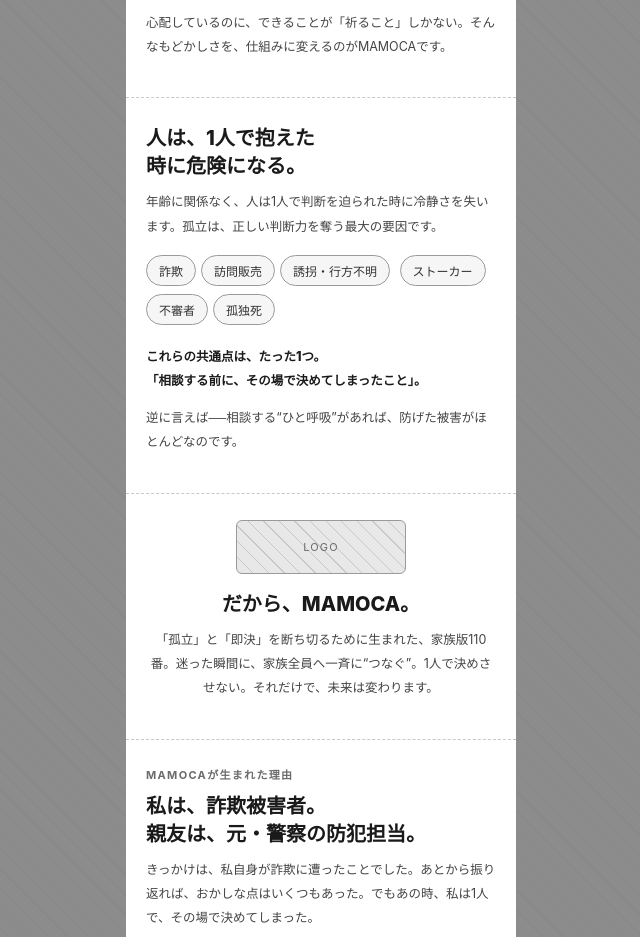
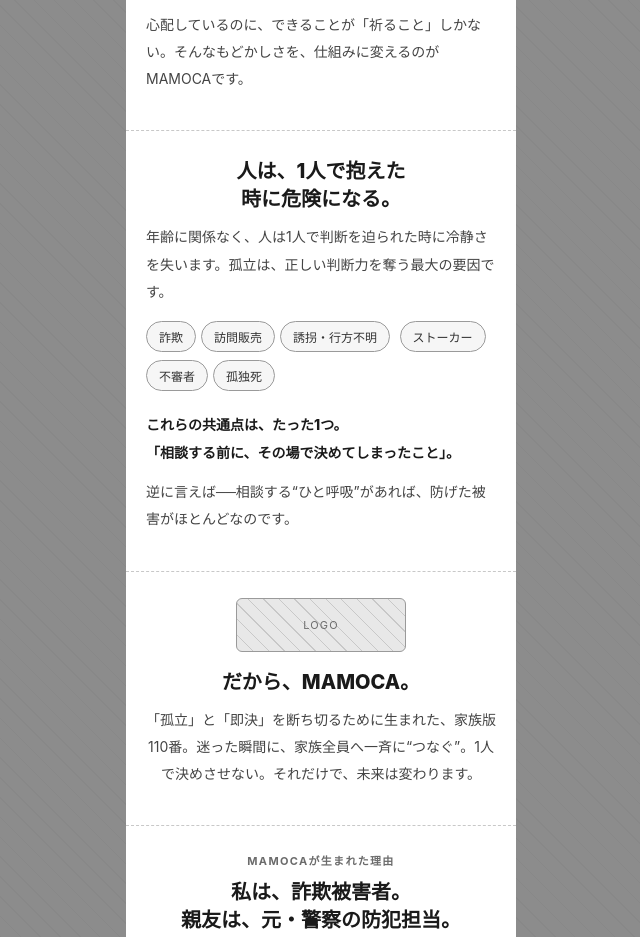
Before and after one commit to FUKUDA1210/mamoca, a plain HTML site: page index.html in a window 1280 px wide. Shown: the part 845-1782 px from the top of the page, without its empty margins (319-959 px from the left). Drawn offline with Linux system fonts and the light colour scheme.

Commit message:
Add files via upload

```diff
--- a/index.html
+++ b/index.html
@@ -52,12 +52,12 @@
 
   /* wireframe primitives */
   .h1{font-size:26px; line-height:1.35; font-weight:800; letter-spacing:-.01em; margin:0 0 12px;}
-  .h2{font-size:20px; line-height:1.4; font-weight:800; margin:0 0 10px;}
+  .h2{font-size:20px; line-height:1.4; font-weight:800; margin:0 0 10px; text-align:center;}
   .lead{font-size:13px; line-height:1.85; color:#333; margin:0 0 14px;}
-  .body{font-size:12.5px; line-height:1.95; color:#444; margin:0 0 12px;}
+  .body{font-size:14px; line-height:1.95; color:#444; margin:0 0 12px;}
   .small{font-size:11px; line-height:1.7; color:var(--muted); margin:8px 0 0;}
   .strong{font-weight:800; color:var(--ink);}
-  .eyebrow{font-size:11px; letter-spacing:.12em; color:var(--muted); margin:0 0 10px; font-weight:700;}
+  .eyebrow{font-size:11px; letter-spacing:.12em; color:var(--muted); margin:0 0 10px; font-weight:700; text-align:center;}
 
   .img{
     background:
```
